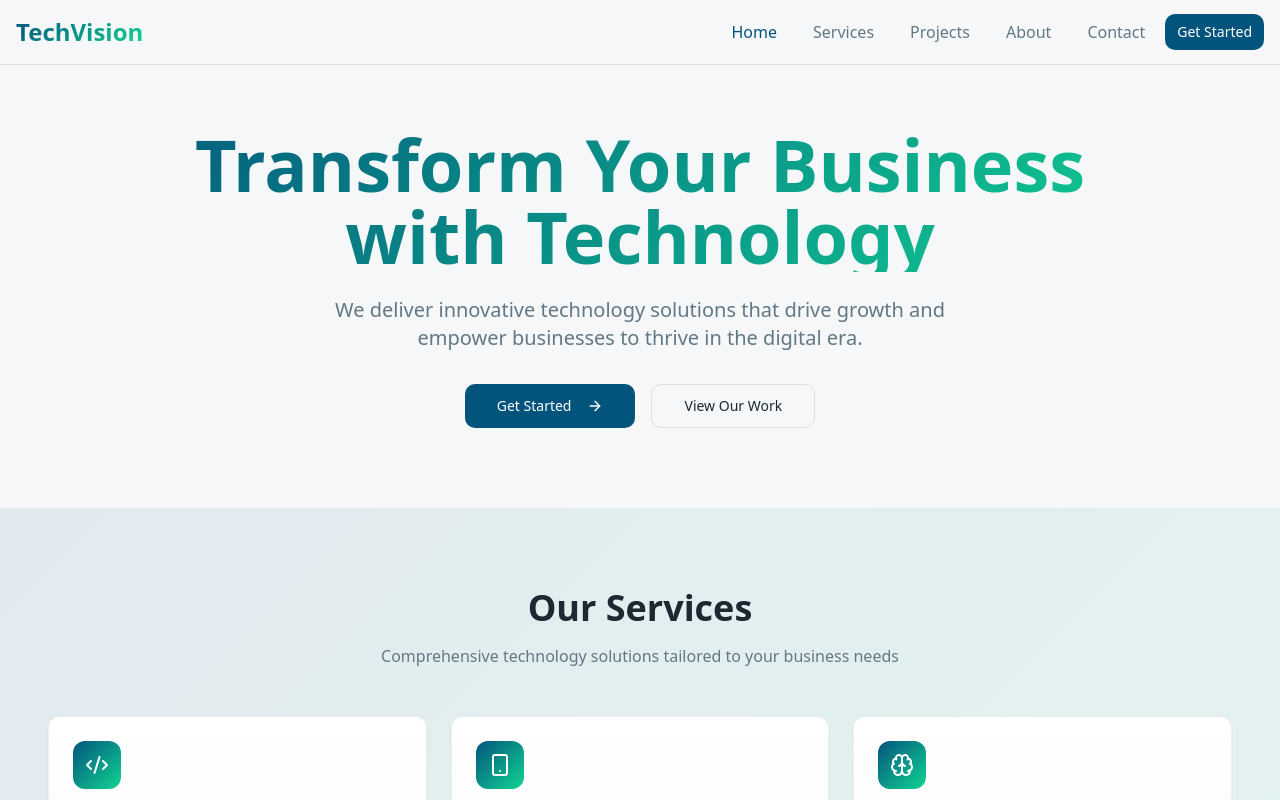
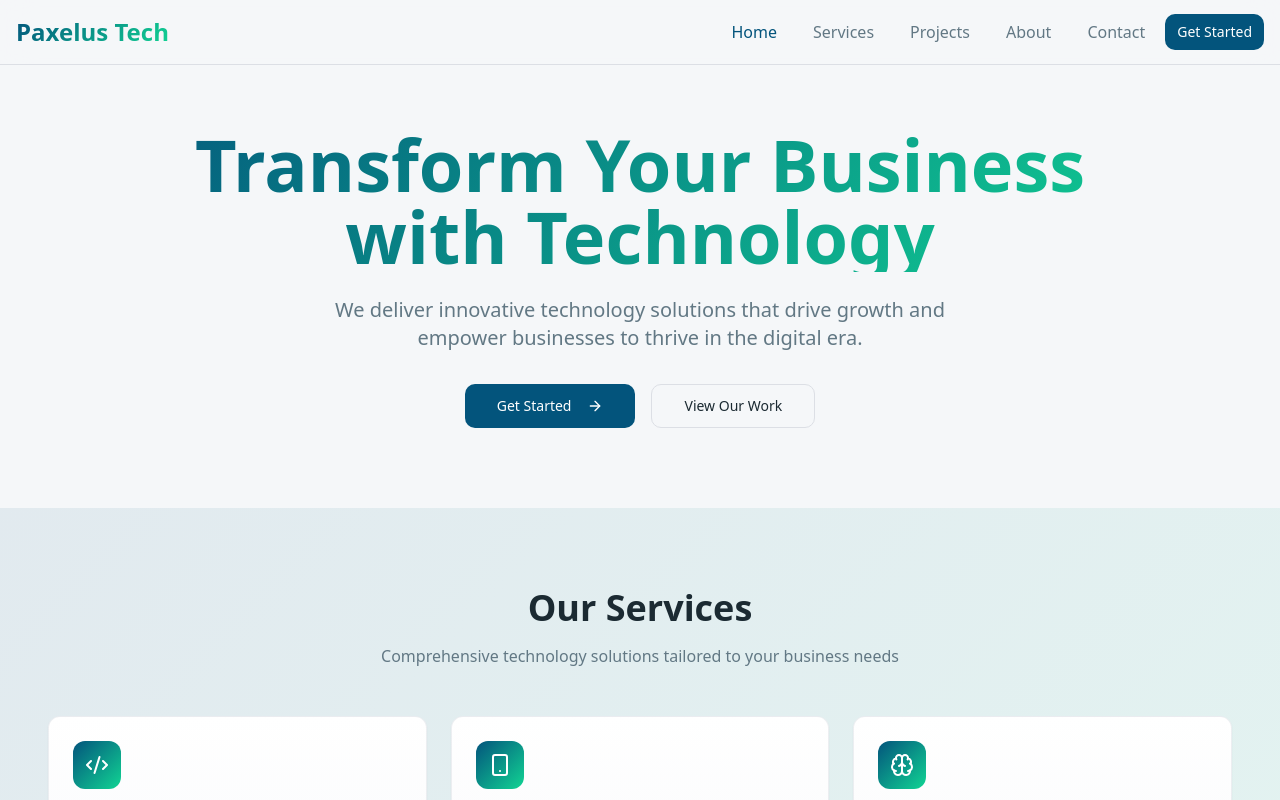
Before and after one commit to MuhammadAmmarHaider/StartupPorfolio, a React (Vite) app: page / in a window 1280 px wide. Shown: the top 800 px of the page. Built offline with nearby package versions, Linux system fonts and the light colour scheme; the HTML template or start-up script is replaced by a standard one.

Commit message:
navbar-chnaged

```diff
--- a/src/components/Navbar.tsx
+++ b/src/components/Navbar.tsx
@@ -22,7 +22,7 @@ const Navbar = () => {
       <div className="container mx-auto px-4">
         <div className="flex items-center justify-between h-16">
           <Link to="/" className="text-2xl font-bold bg-gradient-primary bg-clip-text text-transparent">
-            TechVision
+            Paxelus Tech
           </Link>
 
           {/* Desktop Navigation */}
@@ -73,7 +73,7 @@ const Navbar = () => {
               </Link>
             ))}
             <div className="px-4 pt-4">
-              <Button className="w-full">Get Started</Button>
+              <Button className="w-full"></Button>
             </div>
           </div>
         )}
--- a/src/pages/About.tsx
+++ b/src/pages/About.tsx
@@ -2,7 +2,7 @@ import { Apple, Eye, Award, Users } from "lucide-react";
 import { Card } from "@/components/ui/card";
 import Navbar from "@/components/Navbar";
 import Footer from "@/components/Footer";
-import Arshad from "../assets/images/Arshad-pic1.jpg";
+import Arshad from "../assets/images/Arshad-pic2.jpg";
 import Khurram from "../assets/images/K-Shahzad1.jpg";
 
 const About = () => {
@@ -49,7 +49,6 @@ const About = () => {
     {
       name: "Khurran Shahzad",
       role: "Head of Design",
-      Image: Khurram
     },
     {
       name: "Ahmad Mukhtar",
@@ -146,7 +145,7 @@ const About = () => {
                 What began as a shared passion for innovation has evolved into a dedicated company focused on providing high-quality IT products, projects, and services. We bring together the analytical mindset of educators, the strategic insight of consultants, and the technical expertise of industry professionals.
                 </p>
                 <p>
-                 At TechVision, we believe that technology is more than just a tool; it’s an enabler of growth, creativity, and transformation. Our journey is driven by a commitment to excellence, collaboration, and integrity as we help our clients navigate the ever-evolving digital landscape.
+                 At Paxelus Tech, we believe that technology is more than just a tool; it’s an enabler of growth, creativity, and transformation. Our journey is driven by a commitment to excellence, collaboration, and integrity as we help our clients navigate the ever-evolving digital landscape.
                 </p>
               </div>
             </Card>
```
